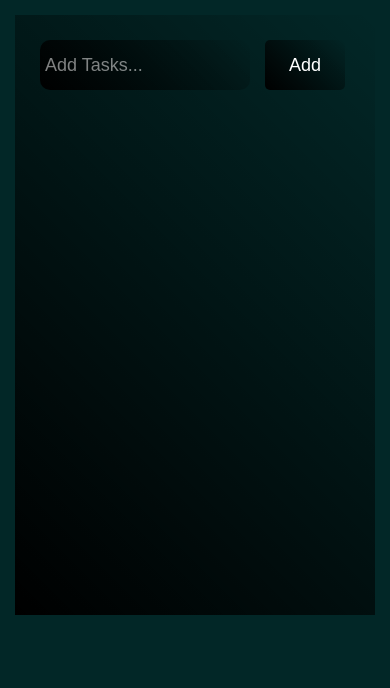
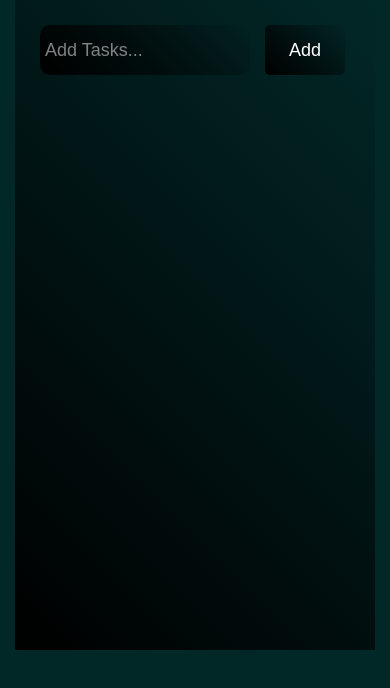
Before and after one commit to Rehankhalil462/Todo-React-App, a React (Create React App) app: page / in a window 390 px wide. Shown: the top 688 px of the page. Built offline with nearby package versions, Linux system fonts and the light colour scheme; the HTML template or start-up script is replaced by a standard one.

Commit message:
made mobile responsive

```diff
--- a/src/App.styles.js
+++ b/src/App.styles.js
@@ -8,8 +8,8 @@ export const AppStyles = styled.div`
   overflow: auto;
   max-height: 70px;
   @media screen and (max-width: 800px) {
-    min-height: 600px;
-    margin: 15px auto;
+    min-height: 650px;
+    margin: 0px auto;
     width: 360px;
   }
 `;
```
Also changed, not shown: 1 other file (tests, documents, lock files or other folders).
